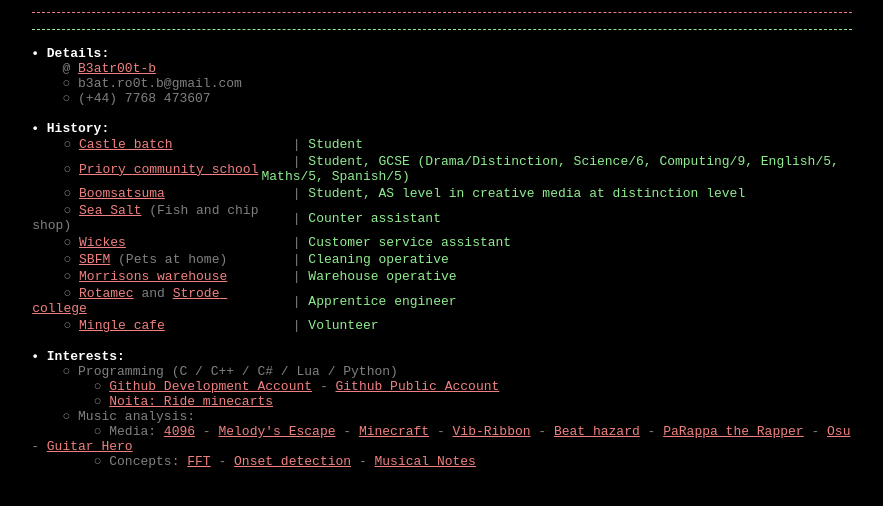
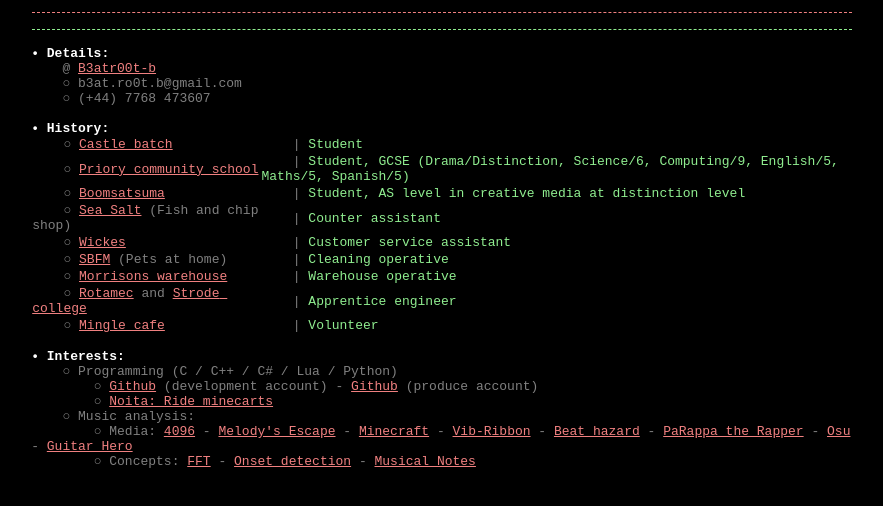
Before and after one commit to beatr00t/beatr00t.github.io, a plain HTML site: page index.html in a window 1280 px wide. Shown: the part 166-672 px from the top of the page, without its empty margins (198-1081 px from the left). Drawn offline with Linux system fonts and the light colour scheme.

Commit message:
Update index.html

```diff
--- a/index.html
+++ b/index.html
@@ -63,7 +63,7 @@ AKA; Loki Hornsby</td>
 </table>
 <b>• Interests:</b>
     ○ Programming (C / C++ / C# / Lua / Python)
-        ○ <a target="_blank" href="https://github.com/LokiHornsby">Github Development Account</a> - <a target="_blank" href="https://github.com/beatr00t">Github Public Account</a>
+        ○ <a target="_blank" href="https://github.com/LokiHornsby">Github</a> (development account) - <a target="_blank" href="https://github.com/beatr00t">Github</a> (produce account)
         ○ <a target="_blank" href="https://steamcommunity.com/sharedfiles/filedetails/?id=2293957384">Noita: Ride minecarts</a>
     ○ Music analysis:
         ○ Media: <a target="_blank" href="https://www.youtube.com/watch?v=5BZLz21ZS_Y">4096</a> - <a target="_blank" href="https://www.melodysescape.com/">Melody's Escape</a> - <a target="_blank" href="https://www.youtube.com/watch?v=87_jKIL4d2A">Minecraft</a> - <a target="_blank" href="https://en.wikipedia.org/wiki/Vib-Ribbon">Vib-Ribbon</a> - <a target="_blank" href="https://en.wikipedia.org/wiki/Beat_Hazard">Beat hazard</a> - <a target="_blank" href="https://en.wikipedia.org/wiki/PaRappa_the_Rapper">PaRappa the Rapper</a> - <a target="_blank" href="https://osu.ppy.sh/">Osu</a> - <a target="_blank" href="https://en.wikipedia.org/wiki/Guitar_Hero">Guitar Hero</a>
```
